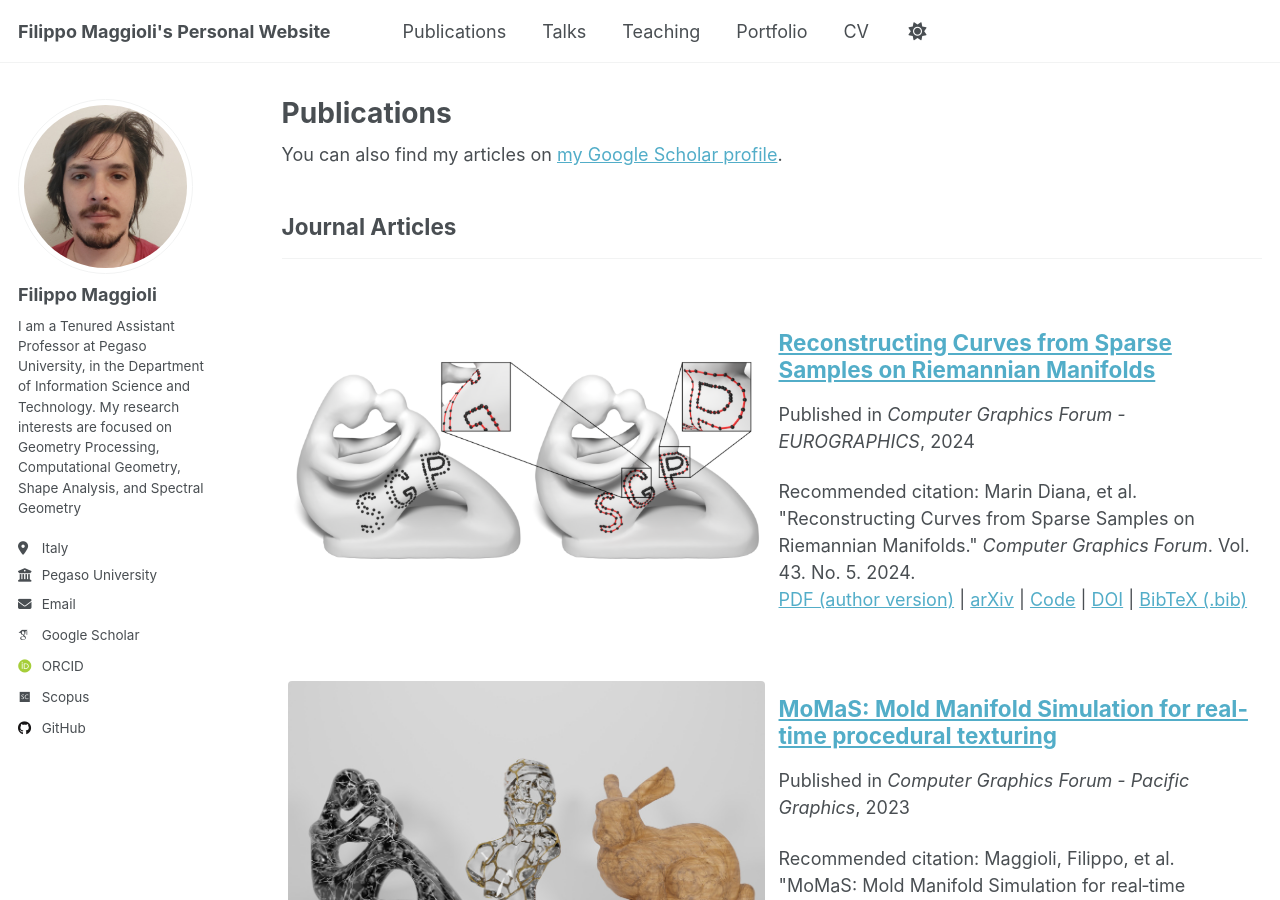
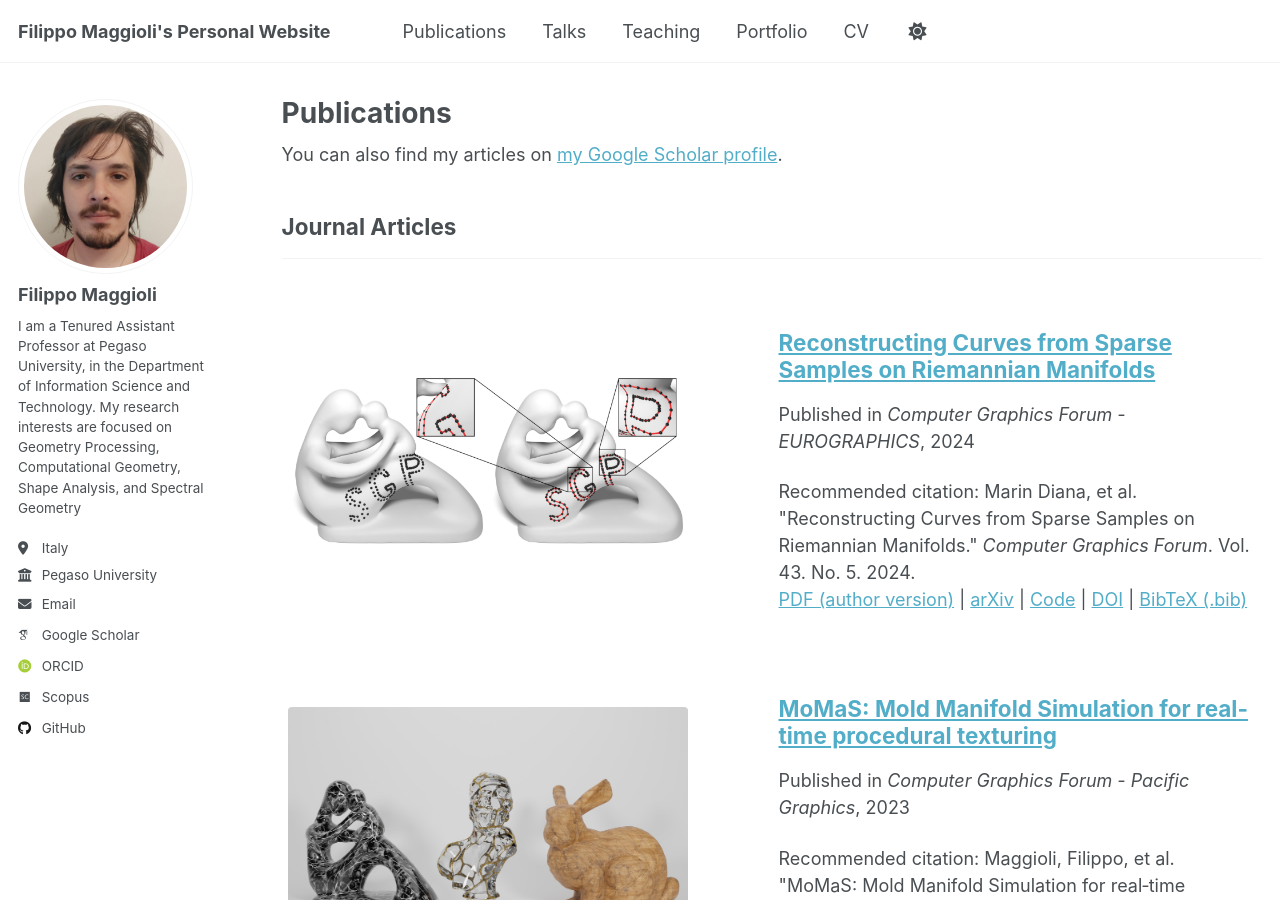
Before and after one commit to fmaggioli/fmaggioli.github.io, a Jekyll site: the page built from _pages/publications.html, in a window 1280 px wide and 900 px high. Built offline with Jekyll 4.4.1, drawn with Linux system fonts in a browser that asks for light colours; some web fonts are replaced.

Commit message:
Working on publications

```diff
--- a/_includes/publication-single.html
+++ b/_includes/publication-single.html
@@ -13,7 +13,7 @@
 {% endif %}
 
 <tr>
-  <td><img class="archive__item-teaser" src="{{ post.teaser }}" width="600"></td>
+  <td><img class="archive__item-teaser" src="{{ post.teaser }}" width="400"></td>
   <td>
     <div class="{{ include.type | default: "list" }}__item">
       <article class="archive__item" itemscope itemtype="http://schema.org/CreativeWork">
```
